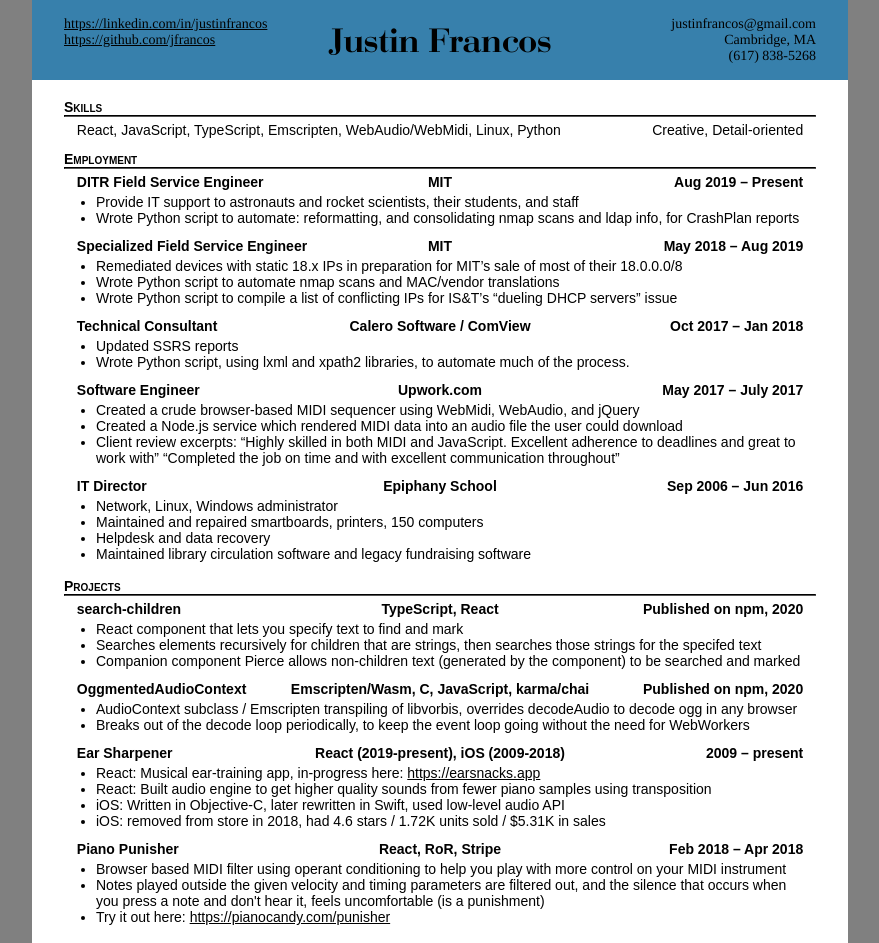
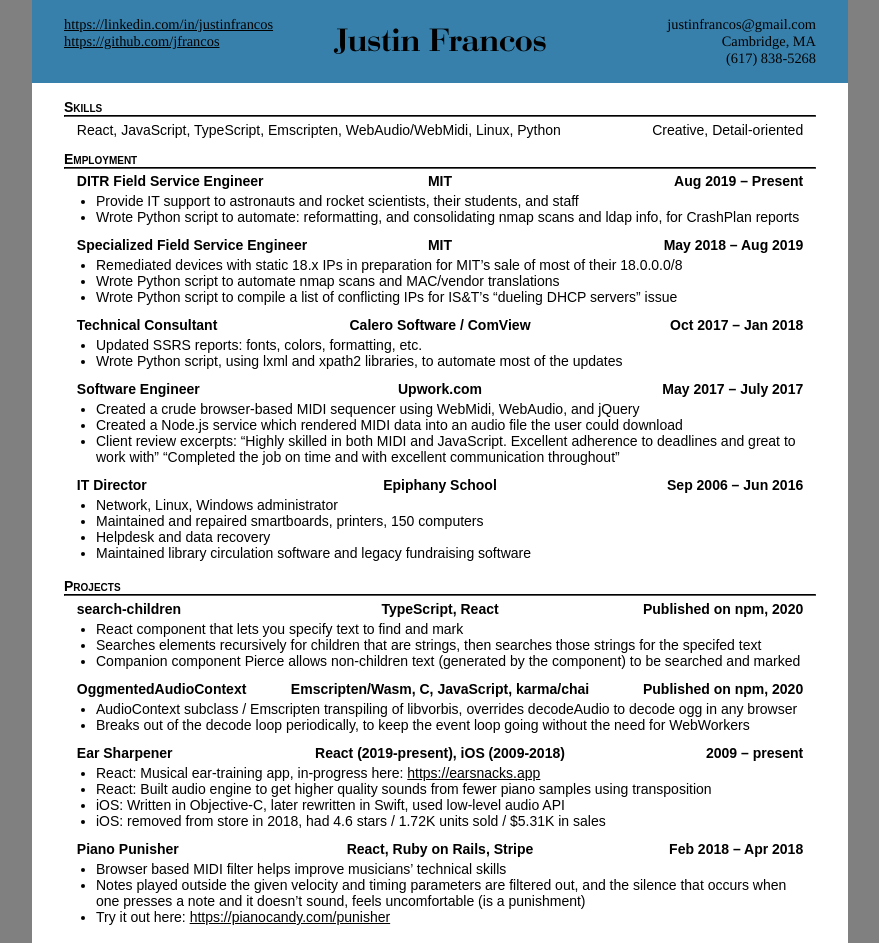
Before and after one commit to jfrancos/react-resume, a React (Create React App) app: page / in a window 1280 px wide. Shown: the top 943 px of the page, without its empty margins (200-1079 px from the left). Built offline with nearby package versions, Linux system fonts and the light colour scheme.

Commit message:
Tweaks and rewordings

```diff
--- a/src/App.css
+++ b/src/App.css
@@ -5,7 +5,7 @@
 
 .name {
   font-family: bodoni;
-  font-size: 2.2rem;
+  font-size: 2.1rem;
 }
 
 html {
@@ -73,7 +73,7 @@
 }
 
 #content {
-  padding: 1.2rem 2rem;
+  padding: 1rem 2rem;
 }
 
 a {
@@ -82,10 +82,8 @@
 
 #header {
   font-family: times;
-  /* font-size: 1rem; */
-  /* padding: 1rem 2rem; */
+  font-size: .9rem;
   padding: 1rem 2rem;
   background: rgb(55,128,172);
   align-items: start;
-  height: 3rem;
 }
--- a/src/App.js
+++ b/src/App.js
@@ -95,10 +95,10 @@
             ]}
           >
             <ul>
-              <li>Updated SSRS reports</li>
+              <li>Updated SSRS reports: fonts, colors, formatting, etc.</li>
               <li>
                 Wrote Python script, using lxml and xpath2 libraries, to
-                automate much of the process.
+                automate most of the updates
               </li>
             </ul>
           </SubSection>
@@ -207,19 +207,19 @@
           <SubSection
             header={[
               "Piano Punisher",
-              "React, RoR, Stripe",
+              "React, Ruby on Rails, Stripe",
               "Feb 2018 – Apr 2018",
             ]}
           >
             <ul>
               <li>
-                Browser based MIDI filter using operant conditioning to help you
-                play with more control on your MIDI instrument
+                Browser based MIDI filter helps improve musicians’ technical
+                skills
               </li>
               <li>
                 Notes played outside the given velocity and timing parameters
-                are filtered out, and the silence that occurs when you press a
-                note and don't hear it, feels uncomfortable (is a punishment)
+                are filtered out, and the silence that occurs when one presses a
+                note and it doesn’t sound, feels uncomfortable (is a punishment)
               </li>
               <li>
                 Try it out here:{" "}
```
